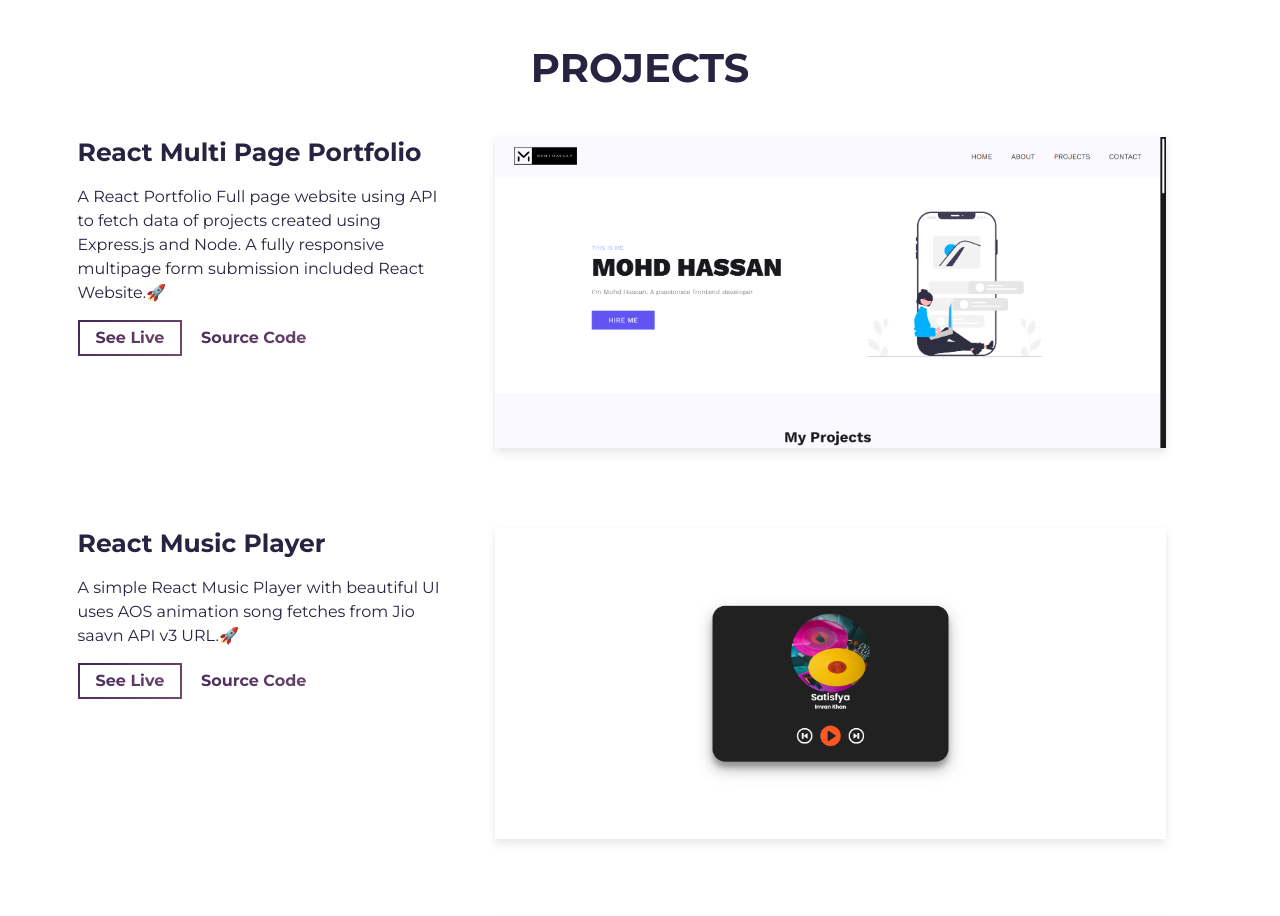
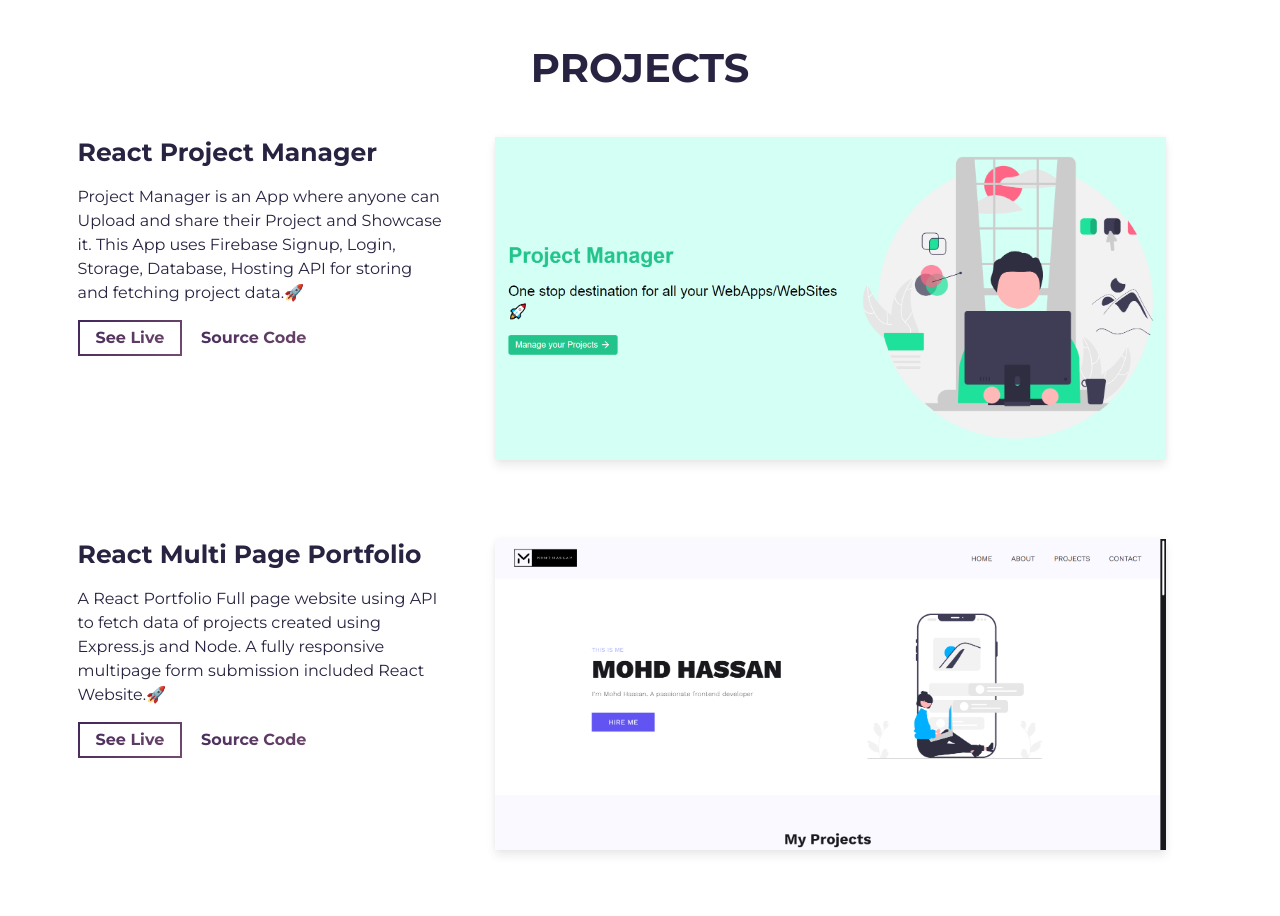
Before and after one commit to killshotxd/React-Minimal-PortFolio, a website built with Parcel: page src/index.html in a window 1280 px wide. Shown: the part 1500-2416 px from the top of the page. Built offline with nearby package versions, Linux system fonts and the light colour scheme.

Commit message:
project updated

```diff
--- a/src/index.html
+++ b/src/index.html
@@ -93,6 +93,66 @@
       <div class="container">
         <div class="project-wrapper">
           <h2 class="section-title dark-blue-text">Projects</h2>
+
+          <!-- Projects Start -->
+
+          <div class="row">
+            <div class="col-lg-4 col-sm-12">
+              <div class="project-wrapper__text load-hidden">
+                <h3 class="project-wrapper__text-title">
+                  React Project Manager
+                </h3>
+                <div>
+                  <p class="mb-4">
+                    Project Manager is an App where anyone can Upload and share
+                    their Project and Showcase it. This App uses Firebase
+                    Signup, Login, Storage, Database, Hosting API for storing
+                    and fetching project data.🚀
+                  </p>
+                </div>
+                <a
+                  rel="noreferrer"
+                  target="_blank"
+                  class="cta-btn cta-btn--hero"
+                  href="https://projectfairauth.web.app/"
+                >
+                  See Live
+                </a>
+                <a
+                  rel="noreferrer"
+                  target="_blank"
+                  class="cta-btn text-color-main"
+                  href="https://github.com/killshotxd/Project-Manager"
+                >
+                  Source Code
+                </a>
+              </div>
+            </div>
+            <div class="col-lg-8 col-sm-12">
+              <div class="project-wrapper__image load-hidden">
+                <a
+                  rel="noreferrer"
+                  href="https://projectfairauth.web.app/"
+                  target="_blank"
+                >
+                  <div
+                    data-tilt
+                    data-tilt-max="4"
+                    data-tilt-glare="true"
+                    data-tilt-max-glare="0.5"
+                    class="thumbnail rounded js-tilt"
+                  >
+                    <img
+                      alt="Project Image"
+                      class="img-fluid"
+                      src="assets/Projects Manager.png"
+                    />
+                  </div>
+                </a>
+              </div>
+            </div>
+          </div>
+          <!-- /END Project -->
 
           <!-- Projects Start -->
 
```
Also changed, not shown: src/assets/Projects Manager.png (added).
